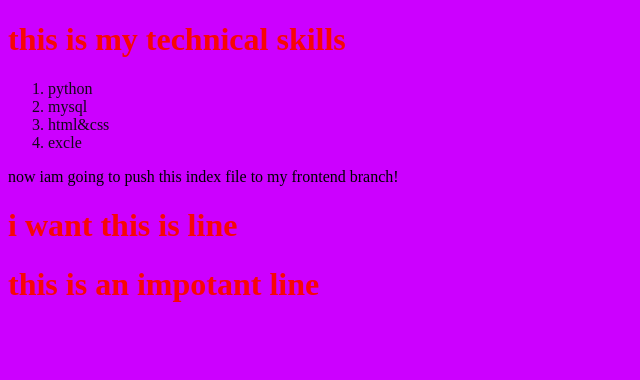
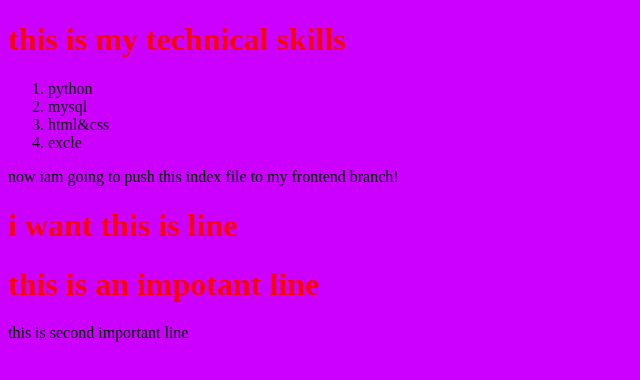
Before and after one commit to HariPrasath501/samplerepo2, a plain HTML site: page index.html in a window 1280 px wide. Shown: the whole page, without its empty margins (0-640 px from the left). Drawn offline with Linux system fonts and the light colour scheme.

Commit message:
feat:added new line

```diff
--- a/index.html
+++ b/index.html
@@ -19,5 +19,6 @@
 
     <h1>i want this is line</h1>
    <h1>this is an impotant line</h1>
+   <p>this is second important line</p>
 </body>
 </html>
```
